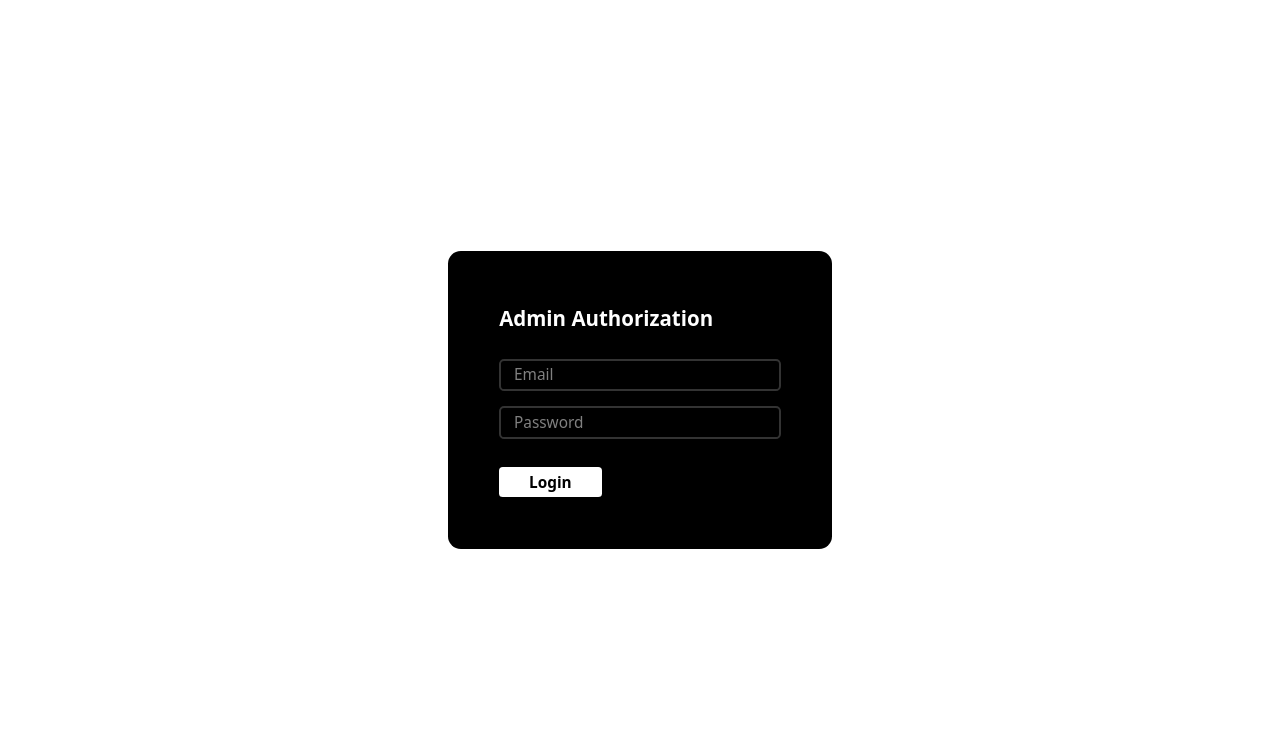
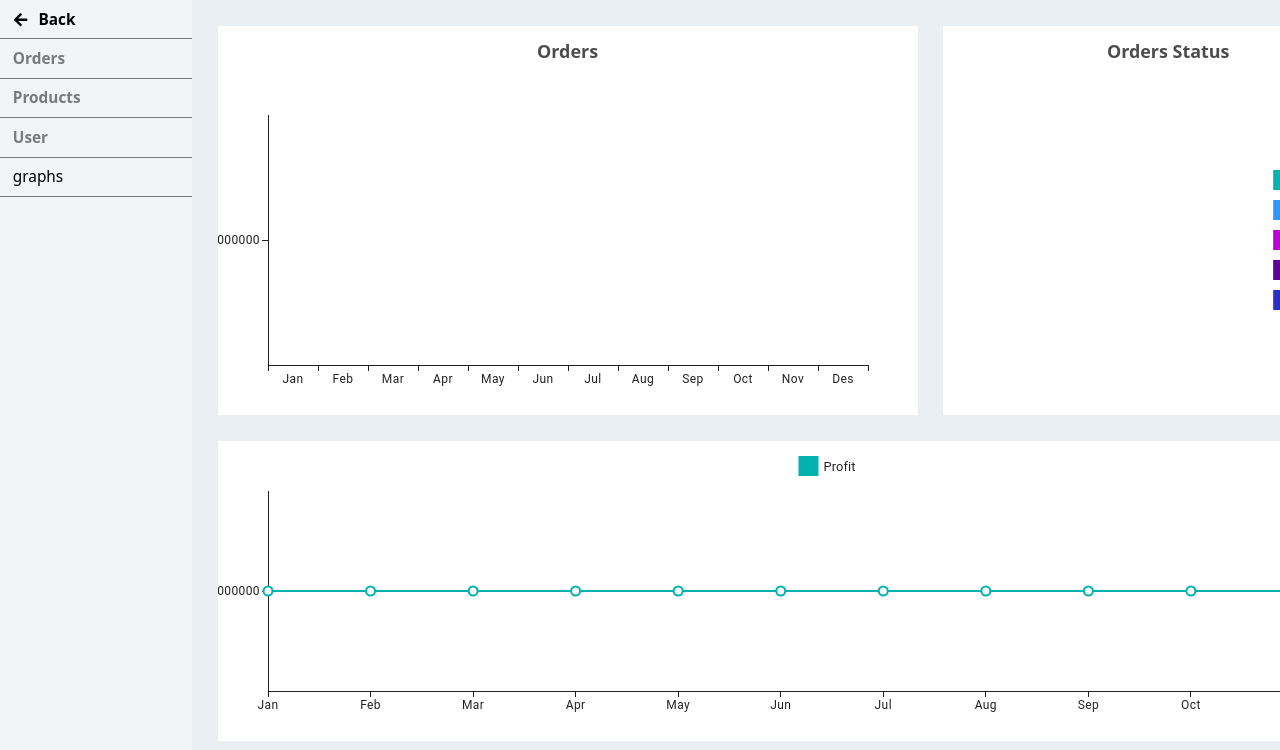
Before and after one commit to DhrumitPanchal/E_commerce, a React (Create React App) app in the folder ClientSide/: page /admin/graphs in a window 1280 px wide. Before the commit this address led to /admin. Shown: the top 750 px of the page. Built offline with nearby package versions, Linux system fonts and the light colour scheme; no server answers.

Commit message:
added charts in admin dashboard

```diff
--- a/ClientSide/package.json
+++ b/ClientSide/package.json
@@ -3,7 +3,12 @@
   "version": "0.1.0",
   "private": true,
   "dependencies": {
+    "@emotion/react": "^11.11.4",
+    "@emotion/styled": "^11.11.5",
     "@material-tailwind/react": "^2.1.8",
+    "@mui/material": "^5.16.0",
+    "@mui/styled-engine-sc": "^6.0.0-alpha.18",
+    "@mui/x-charts": "^7.9.0",
     "@react-oauth/google": "^0.12.1",
     "@reduxjs/toolkit": "^2.1.0",
     "@testing-library/jest-dom": "^5.17.0",
@@ -20,6 +25,7 @@
     "react-redux": "^9.1.0",
     "react-router-dom": "^6.21.2",
     "react-scripts": "5.0.1",
+    "styled-components": "^6.1.11",
     "web-vitals": "^2.1.4"
   },
   "scripts": {
--- a/ClientSide/src/Pages/AdminPages/AdminGraph.js
+++ b/ClientSide/src/Pages/AdminPages/AdminGraph.js
@@ -1,11 +1,11 @@
-import React, { useContext, useEffect } from "react";
-import { Context } from "../../Redux/Context";
-import { useNavigate } from "react-router-dom";
+import Charts from "../../components/Charts/Charts";
+
 function AdminGraph() {
-  const { user } = useContext(Context);
-  const navigator = useNavigate();
-
-  return <div>AdminGraph</div>;
+  return (
+    <div className="w-full h-fit p-[2rem] bg-slate-200/70">
+      <Charts />
+    </div>
+  );
 }
 
 export default AdminGraph;
--- a/ClientSide/src/Pages/AdminPages/AdminPage.js
+++ b/ClientSide/src/Pages/AdminPages/AdminPage.js
@@ -15,19 +15,19 @@ function AdminPage({ Path }) {
   const { user } = useContext(Context);
   const navigator = useNavigate();
 
-  useEffect(() => {
-    console.log("role : " + user?.userRole);
-    if (user?.userRole === "admin") {
-      navigator("/admin/order");
-    } else {
-      {
-        navigator("/admin");
-      }
-    }
-  }, [user]);
+  // useEffect(() => {
+  //   console.log("role : " + user?.userRole);
+  //   if (user?.userRole === "admin") {
+  //     navigator("/admin/order");
+  //   } else {
+  //     {
+  //       navigator("/admin");
+  //     }
+  //   }
+  // }, [user]);
 
   return (
-    <div className="relative flex w-screen h-screen overflow-x-hidden h-sc">
+    <div className="relative flex w-screen h-screen overflow-x-hidden ">
       <FaBars
         onClick={() => setOpenMenu(!openMenu)}
         className="hidden max-sm:block mt-[.9rem] ml-[1rem]  z-[10] text-[1.8rem]"
--- a/ClientSide/src/Redux/Context.js
+++ b/ClientSide/src/Redux/Context.js
@@ -382,6 +382,7 @@ export default function MyContext(props) {
         orderData,
       });
       console.log("update res : " + data.result);
+      handelGetallOrders();
     } catch (error) {
       toast.error(error.response.data.msg);
     }
--- /dev/null
+++ b/ClientSide/src/components/Charts/Charts.jsx
@@ -0,0 +1,179 @@
+import React, { useContext, useEffect, useState } from "react";
+import { BarChart } from "@mui/x-charts/BarChart";
+import { PieChart, pieArcLabelClasses } from "@mui/x-charts/PieChart";
+import { LineChart } from "@mui/x-charts/LineChart";
+import { Context } from "../../Redux/Context";
+
+function Charts() {
+  const { allOrders } = useContext(Context);
+
+  const [monthlyOrders, setMonthlyOrders] = useState(Array(12).fill(0));
+  const [monthlyProfits, setMonthlyProfits] = useState(Array(12).fill(0));
+
+  const [orderStatusAnalytics, setOrderStatusAnalytics] = useState({
+    Order_Placed: 0,
+    Processing: 0,
+    Shipped: 0,
+    Delivered: 0,
+    Cancelled: 0,
+  });
+
+  useEffect(() => {
+    const analytics = {
+      Order_Placed: 0,
+      Processing: 0,
+      Shipped: 0,
+      Delivered: 0,
+      Cancelled: 0,
+    };
+    const monthlyOrderCounts = Array(12).fill(0);
+    const monthlyProfitTotals = Array(12).fill(0);
+
+    allOrders?.forEach((order) => {
+      switch (order?.status) {
+        case "Order Placed":
+          analytics.Order_Placed += 1;
+          break;
+        case "Processing":
+          analytics.Processing += 1;
+          break;
+        case "Shipped":
+          analytics.Shipped += 1;
+          break;
+        case "Delivered":
+          analytics.Delivered += 1;
+          break;
+        case "Cancelled":
+          analytics.Cancelled += 1;
+          break;
+        default:
+          break;
+      }
+
+      // Monthly orders analytics
+      const orderDate = new Date(order.date_added);
+      const month = orderDate.getMonth(); // getMonth() returns 0 for January, 1 for February, etc.
+      monthlyOrderCounts[month] += 1;
+
+      // count profit
+      monthlyProfitTotals[month] += order?.bill?.totalAmount * 0.6;
+    });
+
+    setOrderStatusAnalytics(analytics);
+    setMonthlyOrders(monthlyOrderCounts);
+    setMonthlyProfits(monthlyProfitTotals);
+  }, [allOrders]);
+
+  const months = [
+    "Jan",
+    "Feb",
+    "Mar",
+    "Apr",
+    "May",
+    "Jun",
+    "Jul",
+    "Aug",
+    "Sep",
+    "Oct",
+    "Nov",
+    "Des",
+  ];
+  return (
+    <div className="flex gap-[2rem] flex-col">
+      <div className="w-full flex gap-[2rem]">
+        <div className="flex flex-col items-center justify-center bg-white w-fit">
+          <h2 className="mt-[1rem] text-[1.4rem] text-black/70 font-semibold">
+            Orders
+          </h2>
+
+          <BarChart
+            xAxis={[
+              {
+                scaleType: "band",
+                data: months,
+              },
+            ]}
+            series={[{ data: monthlyOrders }]}
+            width={700}
+            height={350}
+            borderRadius={5}
+          />
+        </div>
+        <div className="flex flex-col pr-[2rem]  justify-center w-full bg-white">
+          <h2 className="mt-[1rem] text-center text-[1.4rem] text-black/70 font-semibold">
+            Orders Status
+          </h2>
+          <PieChart
+            series={[
+              {
+                arcLabel: (item) => item?.value,
+                arcLabelMinAngle: 45,
+                paddingAngle: 1,
+                innerRadius: 0,
+                outerRadius: 80,
+
+                data: [
+                  {
+                    id: 0,
+                    value: orderStatusAnalytics?.Order_Placed,
+                    label: "Order Placed",
+                  },
+                  {
+                    id: 1,
+                    value: orderStatusAnalytics?.Processing,
+                    label: "Processing",
+                  },
+                  {
+                    id: 2,
+                    value: orderStatusAnalytics?.Shipped,
+                    label: "Shipped",
+                  },
+                  {
+                    id: 3,
+                    value: orderStatusAnalytics?.Delivered,
+                    label: "Delivered",
+                  },
+                  {
+                    id: 4,
+                    value: orderStatusAnalytics?.Cancelled,
+                    label: "Cancelled",
+                  },
+                ],
+              },
+            ]}
+            sx={{
+              [`& .${pieArcLabelClasses.root}`]: {
+                fill: "white",
+                fontSize: 14,
+                fontWeight: 600,
+              },
+            }}
+            width={450}
+            height={300}
+          />
+        </div>
+      </div>
+      <div className="flex items-center justify-center bg-white w-fit">
+        <LineChart
+          xAxis={[
+            {
+              scaleType: "point",
+              data: months,
+            },
+          ]}
+          series={[
+            {
+              label: "Profit",
+              data: monthlyProfits,
+              area: true,
+            },
+          ]}
+          width={1228}
+          height={300}
+        />
+      </div>
+    </div>
+  );
+}
+
+export default Charts;
```
Also changed, not shown: 1 other file (tests, documents, lock files or other folders).
